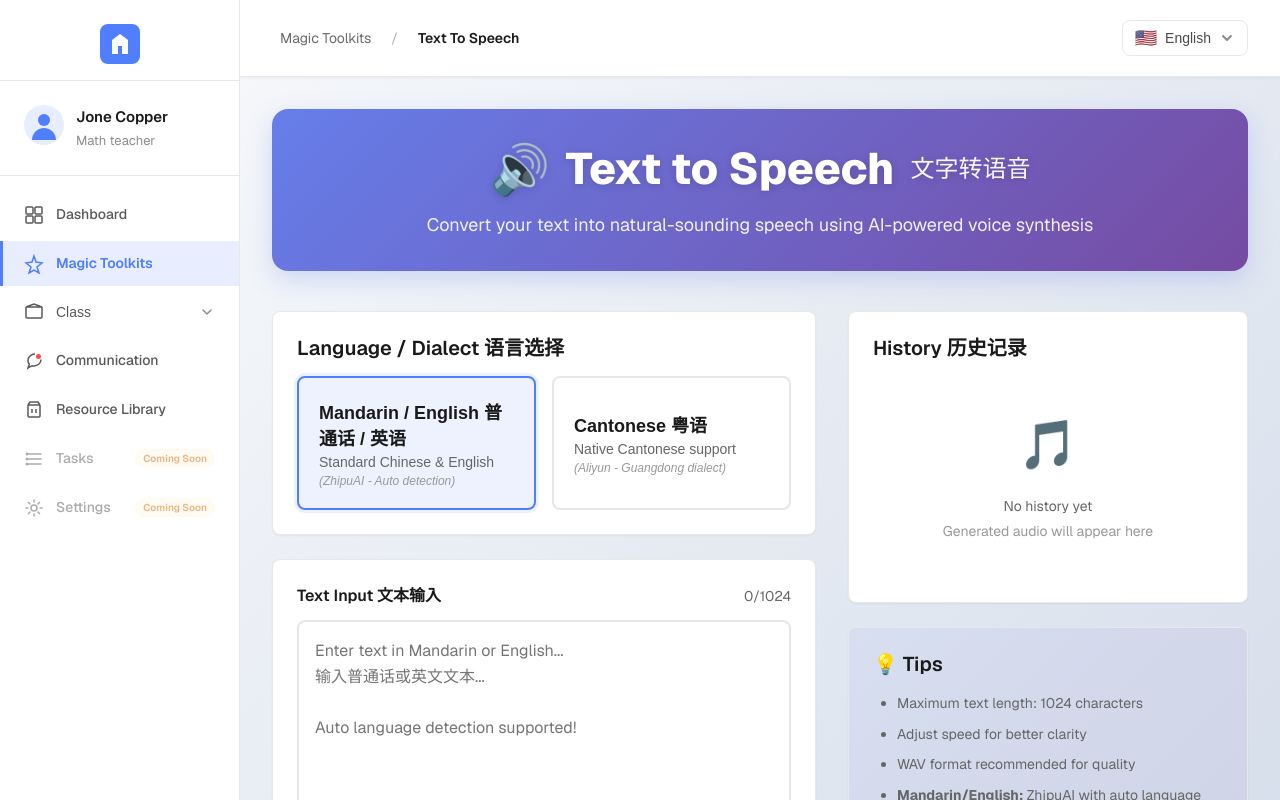
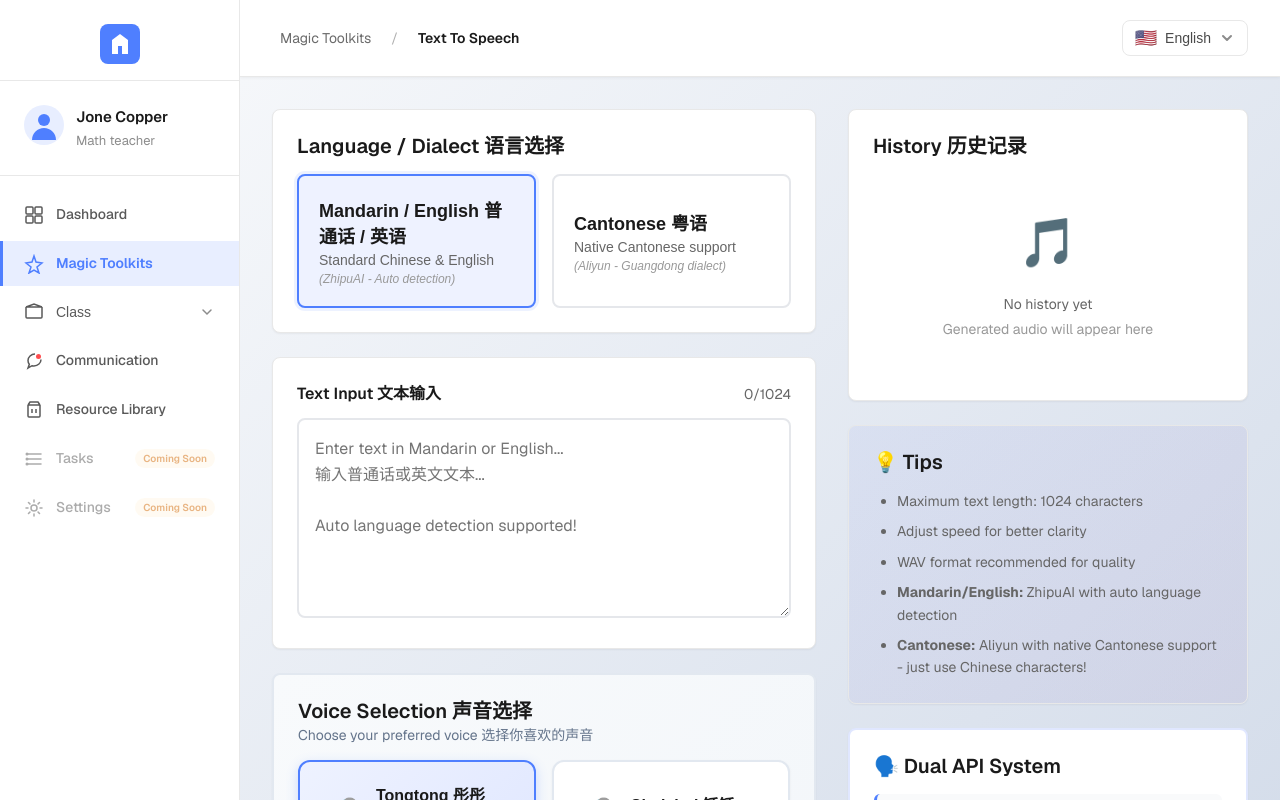
Before and after one commit to BakariSp/fake-front-end-insight-ai, a Next.js app: page /teacher/magic-tools/text-to-speech in a window 1280 px wide. Shown: the top 800 px of the page. Built offline with nearby package versions, Linux system fonts and the light colour scheme.

Commit message:
feat: tts improve

```diff
--- a/app/teacher/magic-tools/text-to-speech/page.tsx
+++ b/app/teacher/magic-tools/text-to-speech/page.tsx
@@ -196,21 +196,6 @@ export default function TextToSpeechPage() {
   return (
     <div className={styles.container}>
       <div className={styles.mainContent}>
-        {/* Header */}
-        <div className={styles.header}>
-          <button className={styles.backButton} onClick={() => window.history.back()}>
-            ← Back
-          </button>
-          <h1 className={styles.title}>
-            <span className={styles.icon}>🔊</span>
-            Text to Speech
-            <span className={styles.titleZh}>文字转语音</span>
-          </h1>
-          <p className={styles.subtitle}>
-            Convert your text into natural-sounding speech using AI-powered voice synthesis
-          </p>
-        </div>
-
         {/* Main Controls */}
         <div className={styles.layout}>
           <div className={styles.leftPanel}>
```
